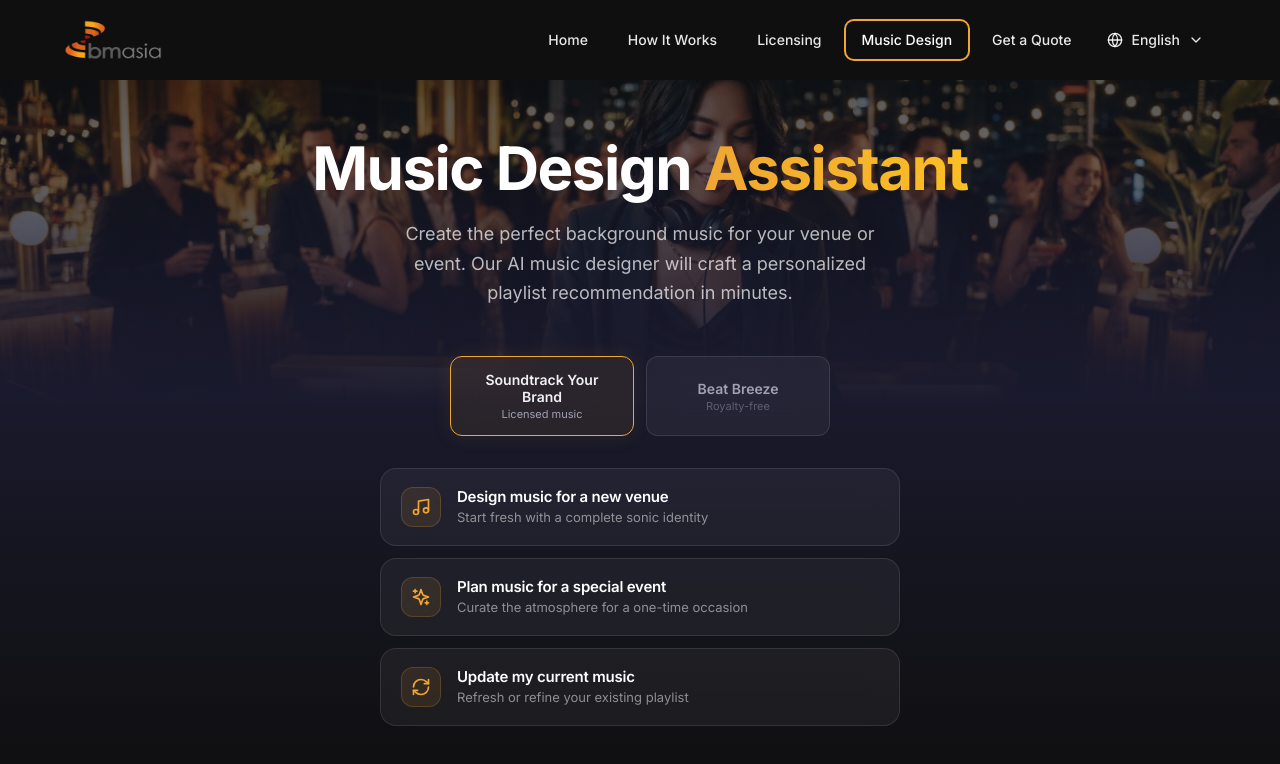
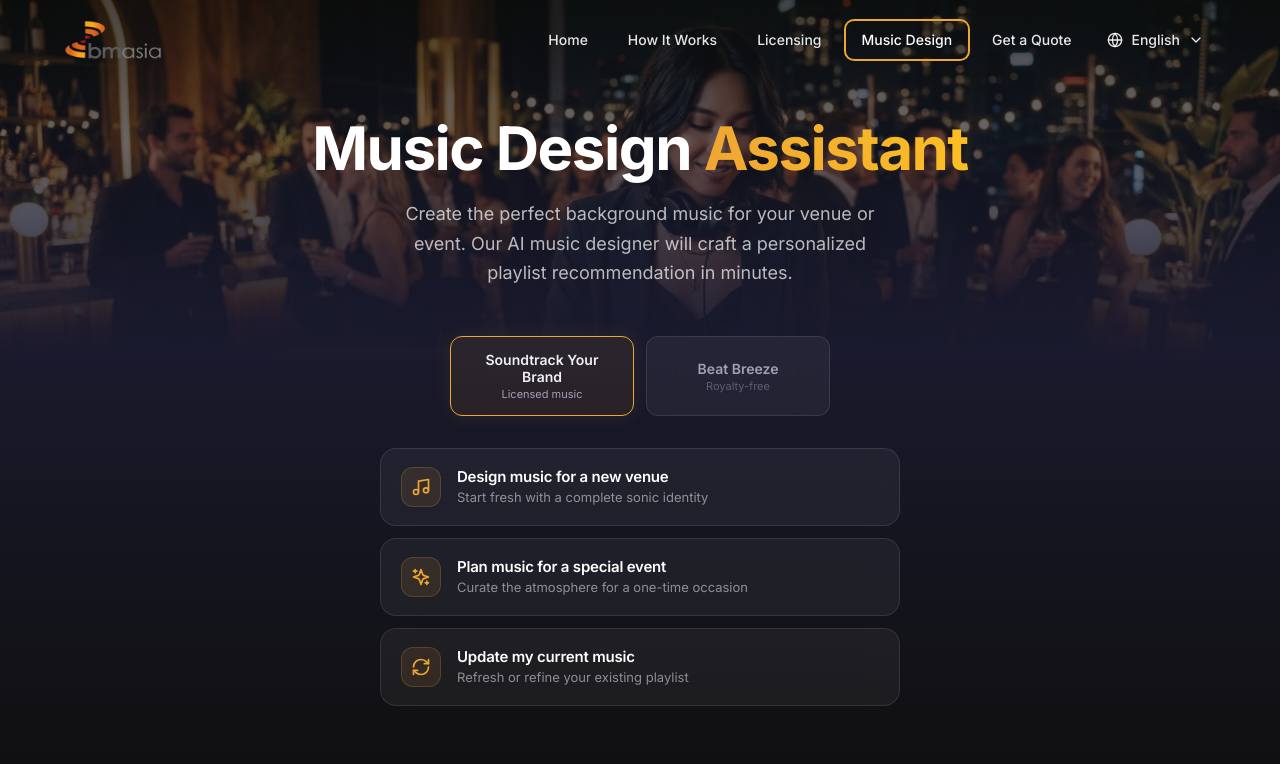
Before and after one commit to brightears/bmasia_music_brief, a website: page public/index.html in a window 1280 px wide. Drawn offline with Linux system fonts and the light colour scheme.

Commit message:
Fix: remove app-shell padding in welcome state so hero fills behind header
- Welcome state removes padding-top, hero starts at viewport top
- Hero image naturally sits behind the transparent fixed header
- Welcome-hero uses its own padding-top (84px/100px) for content spacing

Co-Authored-By: Claude Opus 4.6 <noreply@anthropic.com>

```diff
--- a/public/index.html
+++ b/public/index.html
@@ -112,7 +112,7 @@ body.chat-active {
 @media (min-width: 768px) {
   .app-shell { padding-top: 80px; }
 }
-.welcome-active .app-shell { height: 100dvh; overflow: hidden; }
+.welcome-active .app-shell { height: 100dvh; overflow: hidden; padding-top: 0; }
 .welcome-active .input-bar { display: none; }
 .welcome-active .chat-area { max-width: none; padding: 0; }
 
@@ -1396,13 +1396,13 @@ body.chat-active {
   align-items: center;
   justify-content: center;
   text-align: center;
-  min-height: calc(100vh - 64px);
-  padding: 60px 24px 80px;
+  min-height: 100vh;
+  padding: 84px 24px 80px;
   overflow: hidden;
   background: linear-gradient(to bottom, var(--bg) 0%, var(--brand-navy) 40%, var(--bg) 100%);
 }
 @media (min-width: 768px) {
-  .welcome-hero { min-height: calc(100vh - 80px); }
+  .welcome-hero { padding-top: 100px; }
 }
 .welcome-hero.exiting {
   opacity: 0;
@@ -1411,18 +1411,14 @@ body.chat-active {
   pointer-events: none;
 }
 /* Hero background image — top section only, like website inner pages */
-/* Negative top pulls image behind the fixed header */
 .hero-bg {
   position: absolute;
-  top: -80px;
+  top: 0;
   left: 0;
   right: 0;
-  height: calc(45% + 80px);
+  height: 45%;
   z-index: 0;
   overflow: hidden;
-}
-@media (max-width: 767px) {
-  .hero-bg { top: -64px; height: calc(45% + 64px); }
 }
 .hero-bg img {
   width: 100%;
@@ -1434,10 +1430,10 @@ body.chat-active {
 /* Gradient overlay — fades image to solid dark like website inner pages */
 .hero-overlay {
   position: absolute;
-  top: -80px;
+  top: 0;
   left: 0;
   right: 0;
-  height: calc(45% + 80px);
+  height: 45%;
   background: linear-gradient(to bottom, rgba(15,15,15,0.6) 0%, rgba(26,26,46,0.4) 40%, rgba(26,26,46,0.85) 85%, var(--brand-navy) 100%);
   z-index: 1;
 }
```
